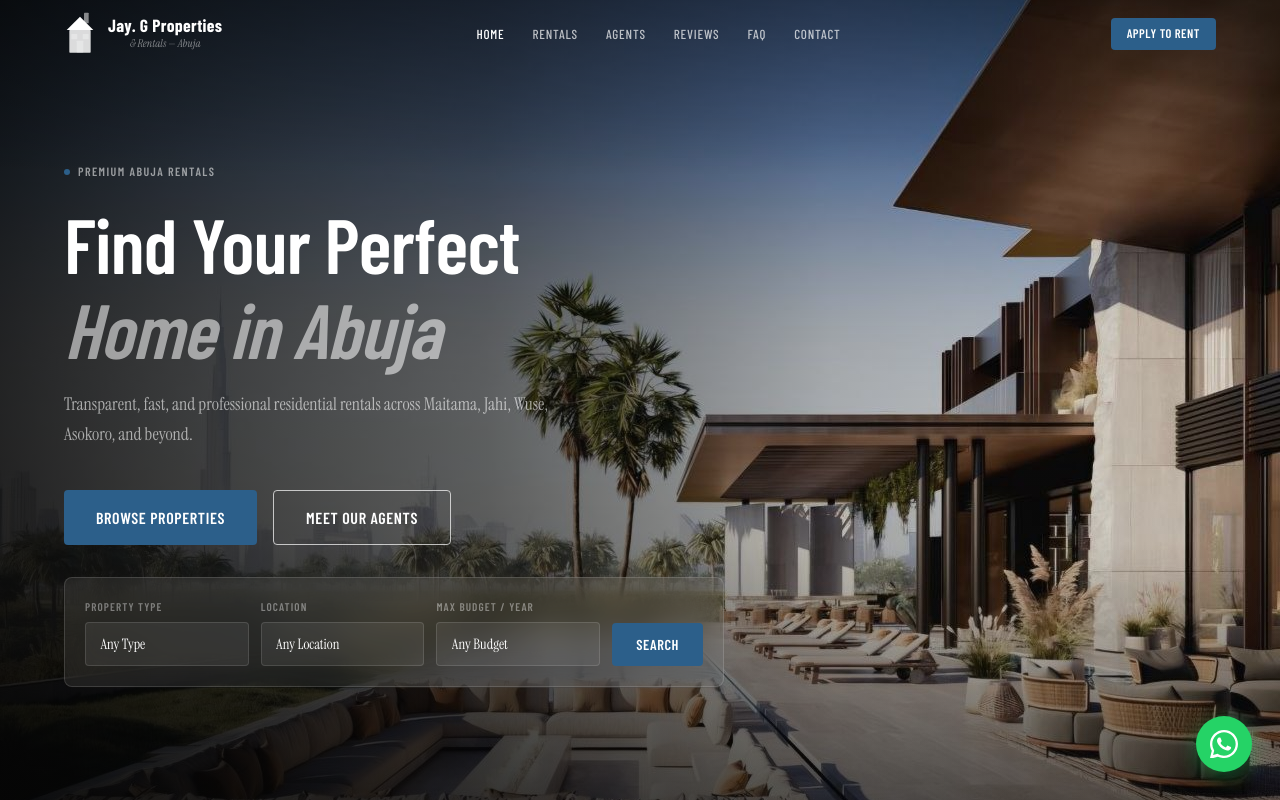
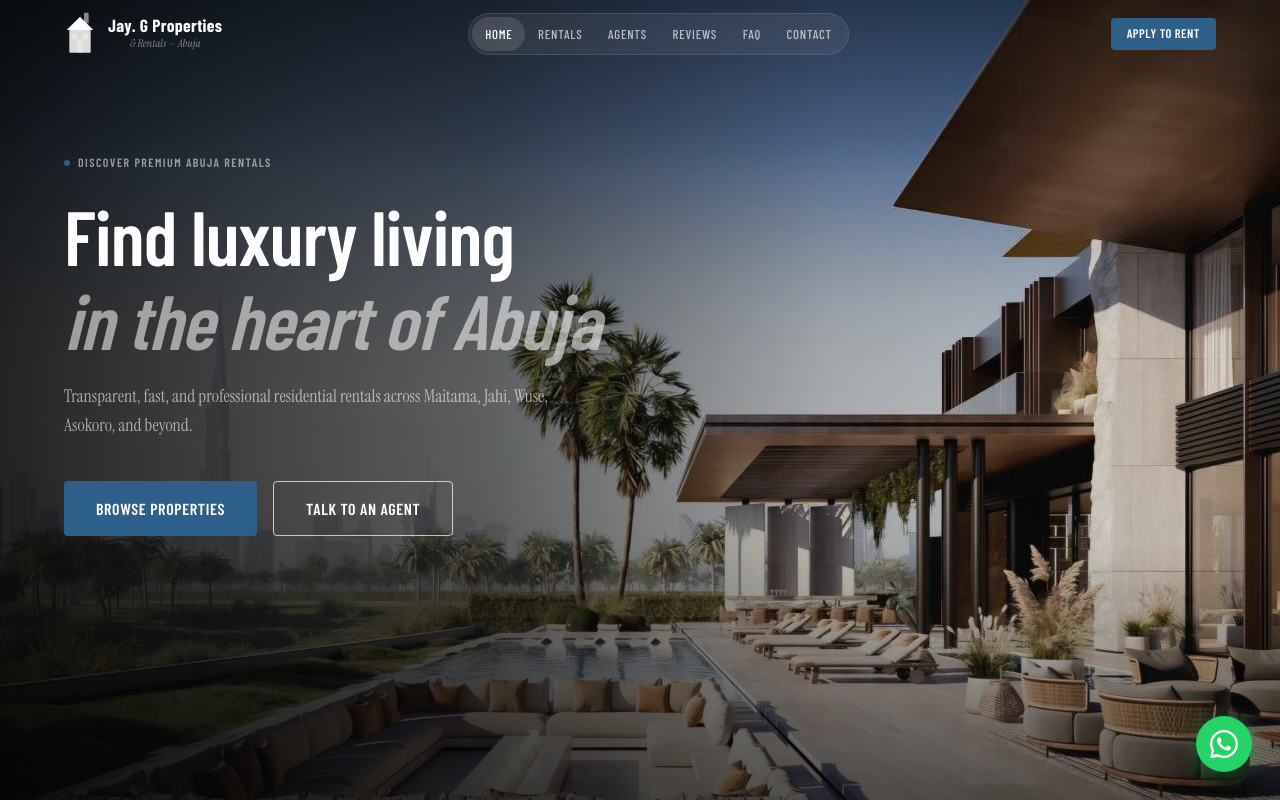
Before and after one commit to nonaseih/glamour.j-properties, a React (Vite) app: page / in a window 1280 px wide. Shown: the top 800 px of the page. Built offline with nearby package versions, Linux system fonts and the light colour scheme; a web font is replaced by a local one.

Commit message:
Nav hero rebuild

```diff
--- a/src/components/Nav.jsx
+++ b/src/components/Nav.jsx
@@ -40,6 +40,7 @@ export default function Nav({ page, navigate }) {
           </button>
 
           <div className="nav__links">
+            <div className="nav__pill">
               {LINKS.map((l) => (
                 <button
                   key={l.id}
@@ -49,6 +50,7 @@ export default function Nav({ page, navigate }) {
                   {l.label}
                 </button>
               ))}
+            </div>
           </div>
 
           <button
--- a/src/index.css
+++ b/src/index.css
@@ -374,23 +374,39 @@ p { line-height: 1.7; }
 .nav__links {
   display: flex;
   align-items: center;
-  gap: 0.25rem;
+}
+
+.nav__pill {
+  display: flex;
+  align-items: center;
+  background: rgba(255,255,255,0.07);
+  border: 1px solid rgba(255,255,255,0.11);
+  border-radius: 999px;
+  backdrop-filter: blur(14px);
+  -webkit-backdrop-filter: blur(14px);
+  padding: 0.22rem;
+  gap: 0;
+}
+
+.nav--solid .nav__pill {
+  background: rgba(255,255,255,0.04);
+  border-color: rgba(255,255,255,0.07);
 }
 
 .nav__link {
   font-family: var(--font-display);
-  font-size: 0.82rem;
+  font-size: 0.8rem;
   font-weight: 500;
   letter-spacing: 0.06em;
   text-transform: uppercase;
-  color: rgba(255,255,255,.7);
-  padding: 0.5rem 0.75rem;
-  border-radius: var(--radius);
+  color: rgba(255,255,255,.68);
+  padding: 0.42rem 0.8rem;
+  border-radius: 999px;
   transition: color var(--transition), background var(--transition);
 }
 
-.nav__link:hover { color: #fff; background: rgba(255,255,255,.07); }
-.nav__link--active { color: #fff; }
+.nav__link:hover { color: #fff; background: rgba(255,255,255,.08); }
+.nav__link--active { color: #fff; background: rgba(255,255,255,.12); }
 
 .nav__cta {
   margin-left: 1rem;
@@ -599,11 +615,11 @@ p { line-height: 1.7; }
 .hero {
   position: relative;
   height: 100vh;
-  min-height: 640px;
-  display: flex;
-  align-items: center;
+  min-height: 660px;
+  display: flex;
+  align-items: flex-start;
   overflow: hidden;
-  padding-top: var(--nav-h);
+  padding-top: calc(var(--nav-h) + 5rem);
 }
 
 .hero__photo {
@@ -635,8 +651,8 @@ p { line-height: 1.7; }
 .hero__content {
   position: relative;
   z-index: 2;
-  max-width: 660px;
-  padding-block: 2rem 3.5rem;
+  max-width: 640px;
+  padding-bottom: 2rem;
 }
 
 .hero__eyebrow {
@@ -720,6 +736,158 @@ p { line-height: 1.7; }
 
 .hero__search-select option { background: var(--dark); }
 
+/* ── Hero Float Cards ────────────────────────────────────── */
+
+@keyframes heroFloatIn {
+  from { opacity: 0; transform: translateY(20px); }
+  to   { opacity: 1; transform: translateY(0); }
+}
+
+.hero-cards {
+  position: absolute;
+  inset: 0;
+  z-index: 3;
+  pointer-events: none;
+}
+
+.hero-card {
+  position: absolute;
+  padding: 0.95rem 1.15rem;
+  border-radius: 14px;
+  pointer-events: auto;
+  min-width: 162px;
+  animation: heroFloatIn 0.7s ease both;
+}
+
+.hero-card--1 { bottom: 24%; left: 4%;     animation-delay: 0.25s; }
+.hero-card--2 { bottom: 18%; left: 35%;    animation-delay: 0.4s; }
+.hero-card--3 { bottom: 14%; right: 4%;    animation-delay: 0.55s; }
+
+.hero-card--dark {
+  background: rgba(10,10,10,0.76);
+  border: 1px solid rgba(255,255,255,0.09);
+  backdrop-filter: blur(20px);
+  -webkit-backdrop-filter: blur(20px);
+  color: #fff;
+}
+
+.hero-card--light {
+  background: rgba(252,250,247,0.91);
+  border: 1px solid rgba(255,255,255,0.65);
+  backdrop-filter: blur(20px);
+  -webkit-backdrop-filter: blur(20px);
+  color: var(--ink);
+}
+
+.hero-card__label {
+  font-family: var(--font-display);
+  font-size: 0.64rem;
+  font-weight: 600;
+  letter-spacing: 0.1em;
+  text-transform: uppercase;
+  opacity: 0.48;
+  margin-bottom: 0.35rem;
+  display: flex;
+  align-items: center;
+  gap: 0.45rem;
+}
+
+.hero-card__dot {
+  width: 5px;
+  height: 5px;
+  border-radius: 50%;
+  background: currentColor;
+  flex-shrink: 0;
+  opacity: 0.9;
+}
+
+.hero-card__num {
+  font-family: var(--font-display);
+  font-size: 1.9rem;
+  font-weight: 700;
+  line-height: 1;
+  margin-bottom: 0.3rem;
+}
+
+.hero-card__sub {
+  font-size: 0.72rem;
+  line-height: 1.45;
+  opacity: 0.58;
+  max-width: 170px;
+}
+
+.hero-card__sub strong {
+  font-family: var(--font-display);
+  font-weight: 700;
+  opacity: 1;
+}
+
+/* ── Hero Rating ─────────────────────────────────────────── */
+
+.hero-rating {
+  position: absolute;
+  top: 33%;
+  right: 5%;
+  z-index: 3;
+  text-align: right;
+  animation: heroFloatIn 0.8s 0.5s ease both;
+}
+
+.hero-rating__stars {
+  color: #f5a623;
+  font-size: 1.1rem;
+  letter-spacing: 0.1em;
+}
+
+.hero-rating__num {
+  font-family: var(--font-display);
+  font-size: 2.7rem;
+  font-weight: 700;
+  color: #fff;
+  line-height: 1;
+  margin-top: 0.12rem;
+}
+
+.hero-rating__sub {
+  font-family: var(--font-display);
+  font-size: 0.63rem;
+  font-weight: 600;
+  letter-spacing: 0.1em;
+  text-transform: uppercase;
+  color: rgba(255,255,255,0.38);
+  margin-top: 0.22rem;
+}
+
+/* ── Hero Scroll Indicator ───────────────────────────────── */
+
+.hero-scroll {
+  position: absolute;
+  bottom: 2.25rem;
+  left: max(1.5rem, calc((100vw - 1200px) / 2 + 1.5rem));
+  z-index: 3;
+  display: flex;
+  align-items: center;
+  gap: 0.65rem;
+  font-family: var(--font-display);
+  font-size: 0.67rem;
+  font-weight: 600;
+  letter-spacing: 0.14em;
+  text-transform: uppercase;
+  color: rgba(255,255,255,0.4);
+  animation: heroFloatIn 1s 0.6s ease both;
+}
+
+.hero-scroll__ring {
+  width: 24px;
+  height: 24px;
+  border-radius: 50%;
+  border: 1.5px solid rgba(255,255,255,0.25);
+  display: flex;
+  align-items: center;
+  justify-content: center;
+  flex-shrink: 0;
+}
+
 /* ── Stats Bar ───────────────────────────────────────────── */
 
 .stats-bar {
@@ -1971,10 +2139,11 @@ p { line-height: 1.7; }
   .grid-3 { grid-template-columns: 1fr; }
   .grid-4 { grid-template-columns: 1fr 1fr; }
 
-  .hero { min-height: 100svh; }
-  .hero__content { padding-block: 1.5rem 2.5rem; }
-  .hero__search-box { flex-direction: column; }
-  .hero__search-field { min-width: 100%; }
+  .hero { padding-top: calc(var(--nav-h) + 2.5rem); min-height: 100svh; }
+  .hero__content { padding-bottom: 1.5rem; }
+  .hero-cards { display: none; }
+  .hero-rating { display: none; }
+  .hero-scroll { display: none; }
 
   .stats-bar__inner { grid-template-columns: repeat(2, 1fr); }
 
--- a/src/pages/HomePage.jsx
+++ b/src/pages/HomePage.jsx
@@ -1,6 +1,5 @@
-import { useState } from 'react'
 import PropertyCard from '../components/PropertyCard'
-import { properties, values, formatPrice } from '../data'
+import { properties, values } from '../data'
 import heroImg from '../assets/JAY hero image.jpg'
 
 const STATS = [
@@ -35,13 +34,7 @@ const getValueIcon = (v, i) => {
 }
 
 export default function HomePage({ navigate }) {
-  const [search, setSearch] = useState({ type: '', location: '', budget: '' })
   const featured = properties.filter((p) => p.featured)
-
-  const handleSearch = (e) => {
-    e.preventDefault()
-    navigate('rentals')
-  }
 
   return (
     <>
@@ -49,16 +42,18 @@ export default function HomePage({ navigate }) {
       <section className="hero">
         <img className="hero__photo" src={heroImg} alt="" aria-hidden="true" />
         <div className="hero__overlay" />
+
+        {/* Left content */}
         <div className="container">
           <div className="hero__content">
             <div className="hero__eyebrow">
               <div className="hero__eyebrow-dot" />
-              <span className="label label--light">Premium Abuja Rentals</span>
+              <span className="label label--light">Discover Premium Abuja Rentals</span>
             </div>
 
             <h1 className="hero__title">
-              Find Your Perfect<br />
-              <em>Home in Abuja</em>
+              Find luxury living<br />
+              <em>in the heart of Abuja</em>
             </h1>
 
             <p className="hero__subtitle">
@@ -70,64 +65,57 @@ export default function HomePage({ navigate }) {
               <button className="btn btn-primary btn-lg" onClick={() => navigate('rentals')}>
                 Browse Properties
               </button>
-              <button className="btn btn-outline-white btn-lg" onClick={() => navigate('agents')}>
-                Meet Our Agents
+              <button className="btn btn-outline-white btn-lg" onClick={() => navigate('contact')}>
+                Talk to an Agent
               </button>
             </div>
+          </div>
+        </div>
 
-            <form className="hero__search-box" onSubmit={handleSearch}>
-              <div className="hero__search-field">
-                <div className="hero__search-label">Property Type</div>
-                <select
-                  className="hero__search-select"
-                  value={search.type}
-                  onChange={(e) => setSearch({ ...search, type: e.target.value })}
-                >
-                  <option value="">Any Type</option>
-                  <option>Apartment</option>
-                  <option>Duplex</option>
-                  <option>Bungalow</option>
-                  <option>Villa</option>
-                  <option>Semi-Detached</option>
-                  <option>Mansion</option>
-                </select>
-              </div>
-              <div className="hero__search-field">
-                <div className="hero__search-label">Location</div>
-                <select
-                  className="hero__search-select"
-                  value={search.location}
-                  onChange={(e) => setSearch({ ...search, location: e.target.value })}
-                >
-                  <option value="">Any Location</option>
-                  <option>Maitama</option>
-                  <option>Asokoro</option>
-                  <option>Jahi</option>
-                  <option>Wuse 2</option>
-                  <option>Gwarinpa</option>
-                  <option>Garki</option>
-                </select>
-              </div>
-              <div className="hero__search-field">
-                <div className="hero__search-label">Max Budget / Year</div>
-                <select
-                  className="hero__search-select"
-                  value={search.budget}
-                  onChange={(e) => setSearch({ ...search, budget: e.target.value })}
-                >
-                  <option value="">Any Budget</option>
-                  <option>Under ₦6M</option>
-                  <option>₦6M – ₦12M</option>
-                  <option>₦12M – ₦20M</option>
-                  <option>₦20M – ₦30M</option>
-                  <option>Above ₦30M</option>
-                </select>
-              </div>
-              <button type="submit" className="btn btn-primary" style={{ alignSelf: 'flex-end', whiteSpace: 'nowrap' }}>
-                Search
-              </button>
-            </form>
+        {/* Floating stat cards */}
+        <div className="hero-cards">
+          <div className="hero-card hero-card--dark hero-card--1">
+            <div className="hero-card__label">
+              <span className="hero-card__dot" />
+              Homes Let
+            </div>
+            <div className="hero-card__num">200+</div>
+            <div className="hero-card__sub">Premium properties across Abuja FCT</div>
           </div>
+
+          <div className="hero-card hero-card--dark hero-card--2">
+            <div className="hero-card__label">
+              <span className="hero-card__dot" />
+              Client Satisfaction
+            </div>
+            <div className="hero-card__num">98%</div>
+            <div className="hero-card__sub">Families trust us with 5-star reviews</div>
+          </div>
+
+          <div className="hero-card hero-card--light hero-card--3">
+            <div className="hero-card__label">Years in Market</div>
+            <div className="hero-card__num">12+</div>
+            <div className="hero-card__sub">
+              <strong>4</strong> Expert agents on the ground
+            </div>
+          </div>
+        </div>
+
+        {/* Star rating */}
+        <div className="hero-rating">
+          <div className="hero-rating__stars">★★★★★</div>
+          <div className="hero-rating__num">4.9</div>
+          <div className="hero-rating__sub">Based on 200+ client reviews</div>
+        </div>
+
+        {/* Scroll indicator */}
+        <div className="hero-scroll">
+          <div className="hero-scroll__ring">
+            <svg width="9" height="9" viewBox="0 0 9 9" fill="none">
+              <path d="M4.5 1v7M1.5 5l3 3 3-3" stroke="currentColor" strokeWidth="1.5" strokeLinecap="round" strokeLinejoin="round"/>
+            </svg>
+          </div>
+          Scroll to explore
         </div>
       </section>
 
```
Lines whose indentation alone changed are shown as unchanged.
